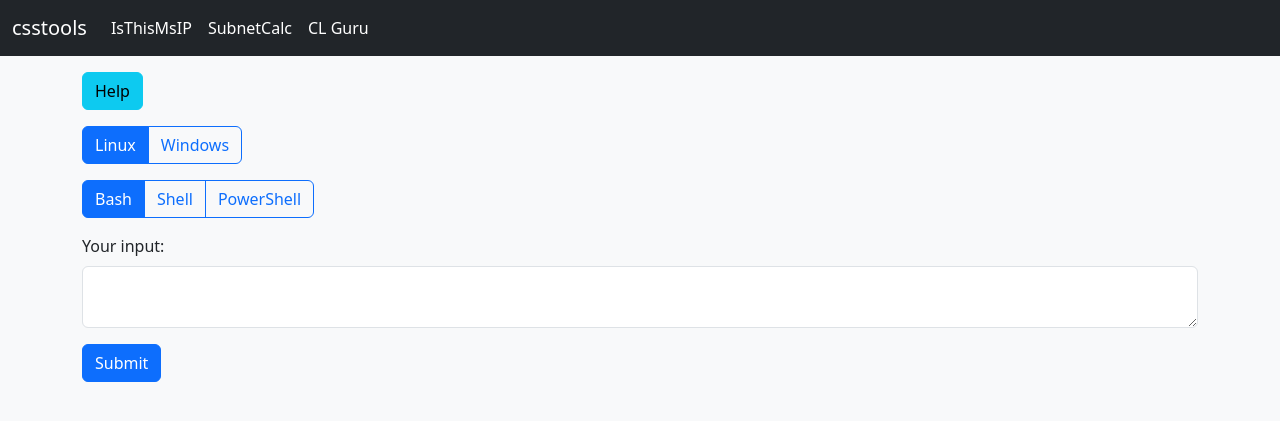
After one commit to bamboobyyte/csstools, a Flask app: page /cli in a window 1280 px wide. The commit adds this page. Shown: the top 421 px of the page. Run offline with Flask 3, Linux system fonts and the light colour scheme.

Commit message:
cl guru in dev

```diff
--- /dev/null
+++ b/website/cli.py
@@ -0,0 +1,23 @@
+from flask import Blueprint, request, render_template, url_for
+import yaml
+import os
+
+cli = Blueprint('cli', __name__)
+
+@cli.route('/cli', methods=['GET', 'POST'])
+def root():
+    if request.method == 'POST':
+        os_type = request.form['os_type']
+        shell_env = request.form['shell_env']
+        user_input = request.form['user_input']
+        # Here you would add the logic to send the data to the OpenAI API
+        # For example, let's assume we get a response and store it in response_text
+        response_text = "Example command response from OpenAI"
+
+        return render_template('cli.html', response_text=response_text, os_type=os_type, shell_env=shell_env)
+
+    # Load help text from YAML file
+    with open(os.path.join(os.getcwd(), 'website/static/text.yaml'), 'r') as file:
+        help_text = yaml.safe_load(file)
+
+    return render_template('cli.html', help_text=help_text)
--- /dev/null
+++ b/website/static/text.yaml
@@ -0,0 +1,5 @@
+help_text: >
+  This is the help section. You can ask questions like:
+  - How do I list all files in a directory?
+  - How do I check the disk usage in Linux?
+  - How can I find the process using a specific port?
--- a/website/templates/base.html
+++ b/website/templates/base.html
@@ -50,6 +50,11 @@
                 >SubnetCalc</a
               >
             </li>
+            <li class="nav-item">
+              <a class="nav-link text-white" href="{{ url_for('cli.root') }}"
+                >CL Guru</a
+              >
+            </li>
           </ul>
         </div>
       </div>
--- /dev/null
+++ b/website/templates/cli.html
@@ -0,0 +1,101 @@
+{% extends "base.html" %} {% block content %}
+<div class="container mt-3">
+  <div class="mb-3">
+    <button
+      class="btn btn-info"
+      type="button"
+      data-bs-toggle="collapse"
+      data-bs-target="#helpText"
+      aria-expanded="false"
+      aria-controls="helpText"
+    >
+      Help
+    </button>
+    <div class="collapse" id="helpText">
+      <div class="card card-body">{{ help_text }}</div>
+    </div>
+  </div>
+
+  <form action="{{ url_for('cli.root') }}" method="post">
+    <div class="mb-3">
+      <div
+        class="btn-group"
+        role="group"
+        aria-label="Basic radio toggle button group"
+      >
+        <input
+          type="radio"
+          class="btn-check"
+          name="os_type"
+          id="linux"
+          autocomplete="off"
+          checked
+        />
+        <label class="btn btn-outline-primary" for="linux">Linux</label>
+
+        <input
+          type="radio"
+          class="btn-check"
+          name="os_type"
+          id="windows"
+          autocomplete="off"
+        />
+        <label class="btn btn-outline-primary" for="windows">Windows</label>
+      </div>
+    </div>
+
+    <div class="mb-3">
+      <div
+        id="shell-options"
+        class="btn-group"
+        role="group"
+        aria-label="Basic radio toggle button group"
+      >
+        <input
+          type="radio"
+          class="btn-check"
+          name="shell_type"
+          id="bash"
+          autocomplete="off"
+          checked
+        />
+        <label class="btn btn-outline-primary" for="Bash">Bash</label>
+
+        <input
+          type="radio"
+          class="btn-check"
+          name="shell_type"
+          id="Shell"
+          autocomplete="off"
+        />
+        <label class="btn btn-outline-primary" for="Shell">Shell</label>
+        <input
+          type="radio"
+          class="btn-check"
+          name="shell_type"
+          id="PowerShell"
+          autocomplete="off"
+        />
+        <label class="btn btn-outline-primary" for="PowerShell"
+          >PowerShell</label
+        >
+      </div>
+    </div>
+
+    <div class="mb-3">
+      <label for="user_input" class="form-label">Your input:</label>
+      <textarea
+        id="user_input"
+        name="user_input"
+        class="form-control"
+      ></textarea>
+    </div>
+
+    <button type="submit" class="btn btn-primary">Submit</button>
+  </form>
+
+  {% if response_text %}
+  <pre class="mt-3">{{ response_text }}</pre>
+  {% endif %}
+</div>
+{% endblock %}
```
Also changed, not shown: website/__init__.py (+8 -0 lines), website/static/js/cli_script.js (added, +30 -0 lines).
